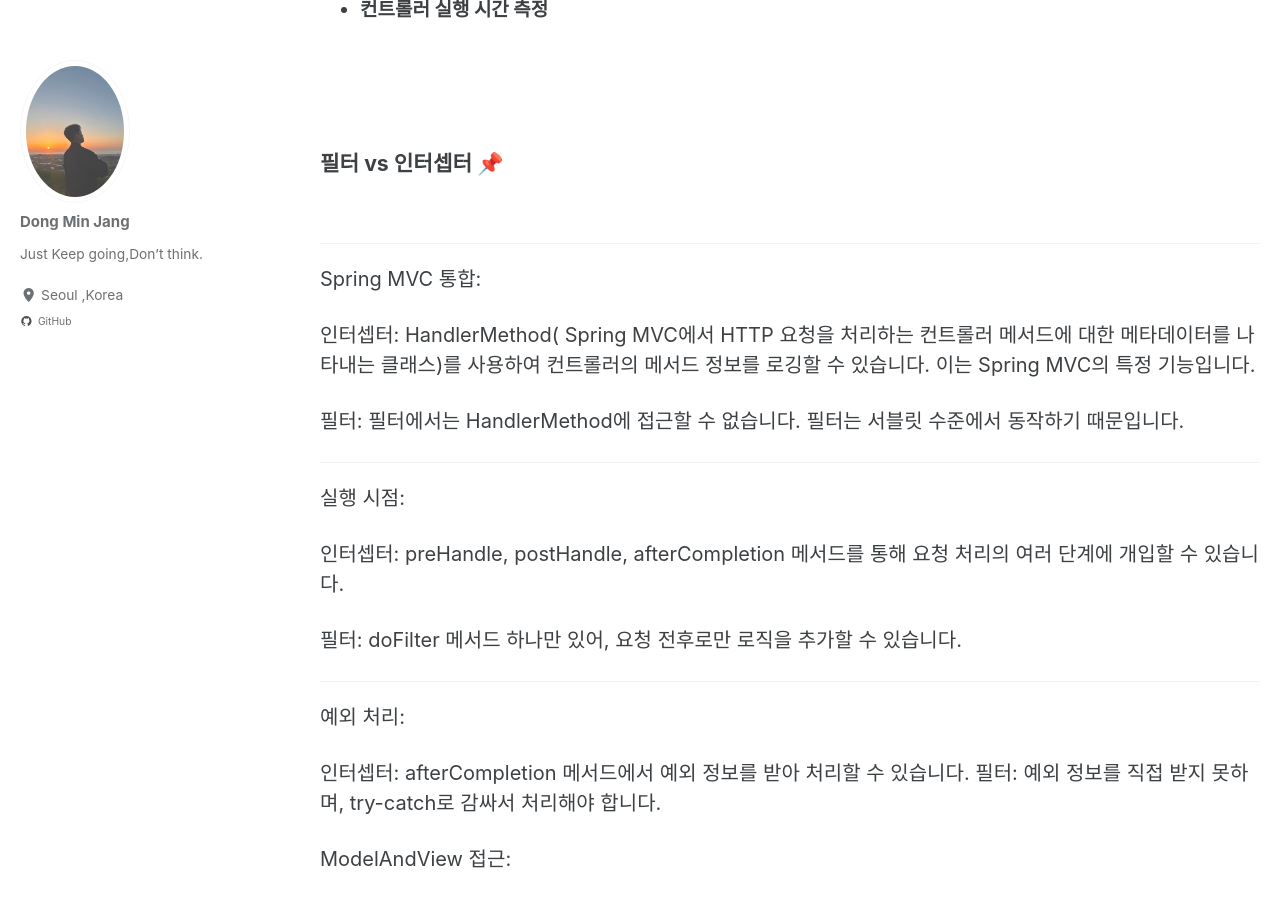
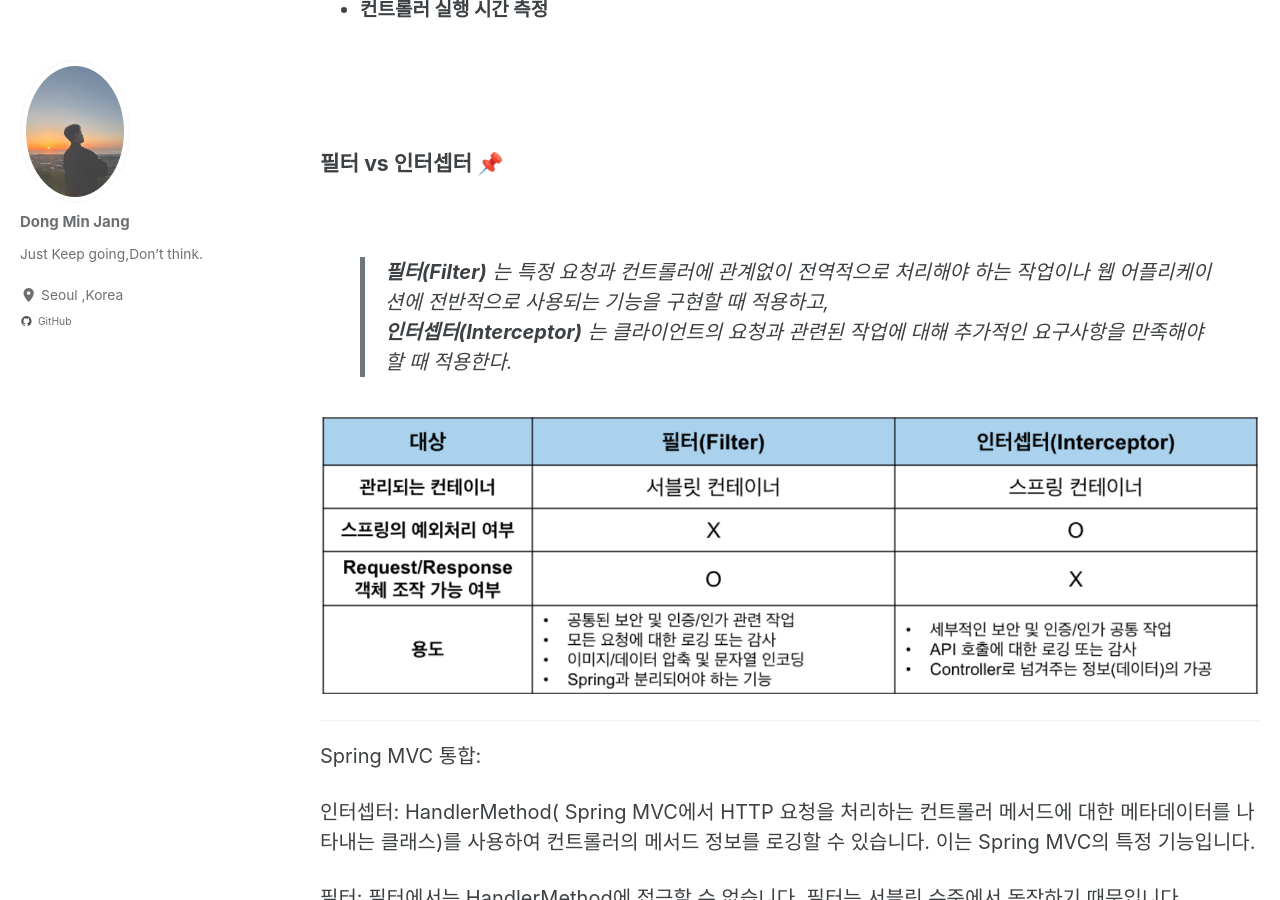
Before and after one commit to hidongmin37/hidongmin37.github.io, a Jekyll site: the page built from _posts/2024-08-25-diffrent-filter-interceptor.md, in a window 1280 px wide and 900 px high, scrolled down 4711 px. Built offline with Jekyll 4.4.1, drawn with Linux system fonts in a browser that asks for light colours; cached includes are drawn as plain includes; comment, search, counter and statistics services are not loaded; some of the changed text lies outside the part shown.

Commit message:
filter와 인터셉터의 차이

```diff
--- a/_posts/2024-08-25-diffrent-filter-interceptor.md
+++ b/_posts/2024-08-25-diffrent-filter-interceptor.md
@@ -163,6 +163,12 @@ public class PerformanceInterceptor implements HandlerInterceptor {
 ### 필터 vs 인터셉터 📌
 <br>
 
+> **필터(Filter)** 는 특정 요청과 컨트롤러에 관계없이 전역적으로 처리해야 하는 작업이나 웹 어플리케이션에 전반적으로 사용되는 기능을 구현할 때 적용하고,<br>
+**인터셉터(Interceptor)** 는 클라이언트의 요청과 관련된 작업에 대해 추가적인 요구사항을 만족해야 할 때 적용한다.
+
+<img src="/assets/filter-inter/image2.png" alt="vs" itemprop="image">
+
+
 ---
 Spring MVC 통합:
 
@@ -236,3 +242,5 @@ afterCompletion 메서드에서 예외 정보를 직접 받아 처리할 수 있
 #### 참고사이트
 
 https://mozzi-devlog.tistory.com/9
+
+https://velog.io/@uiurihappy/Spring-%EC%9D%B8%ED%84%B0%EC%85%89%ED%84%B0Interceptor%EC%99%80-%ED%95%84%ED%84%B0Filter-%EC%B0%A8%EC%9D%B4
```
Also changed, not shown: assets/filter-inter/image2.png (added).
